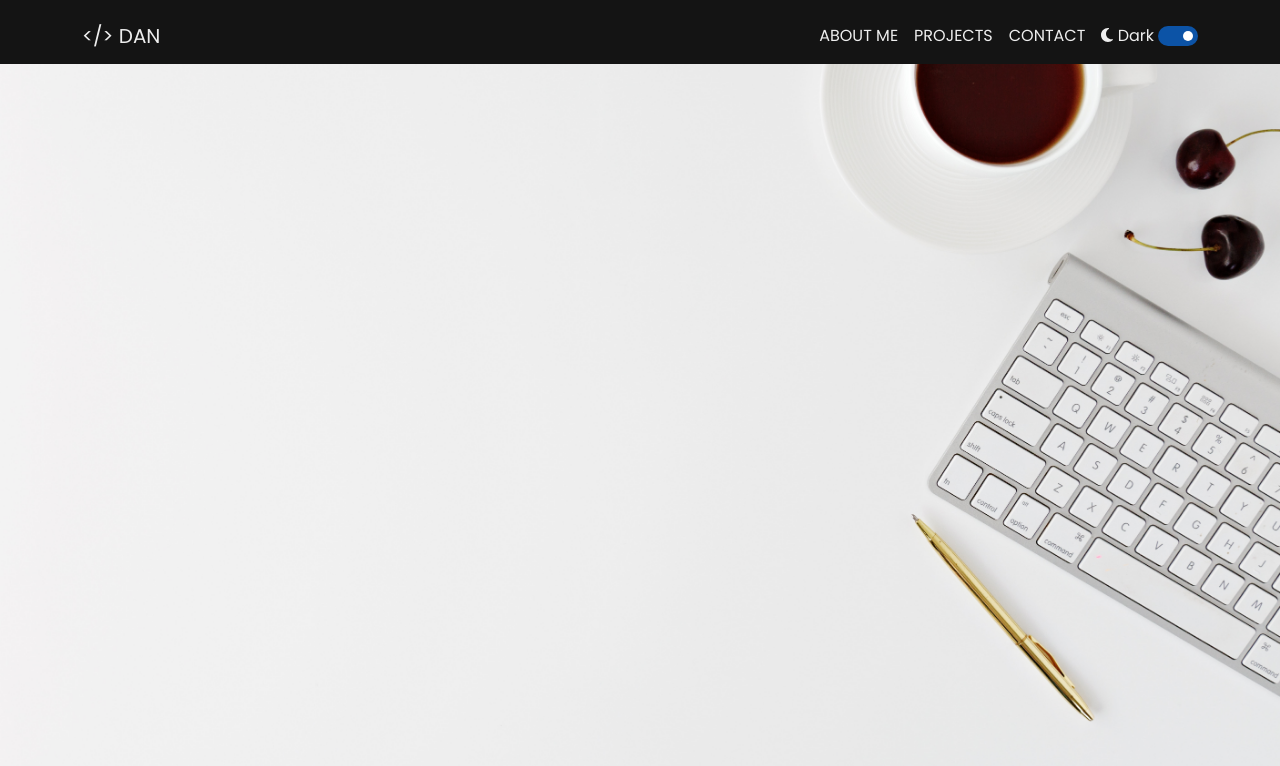
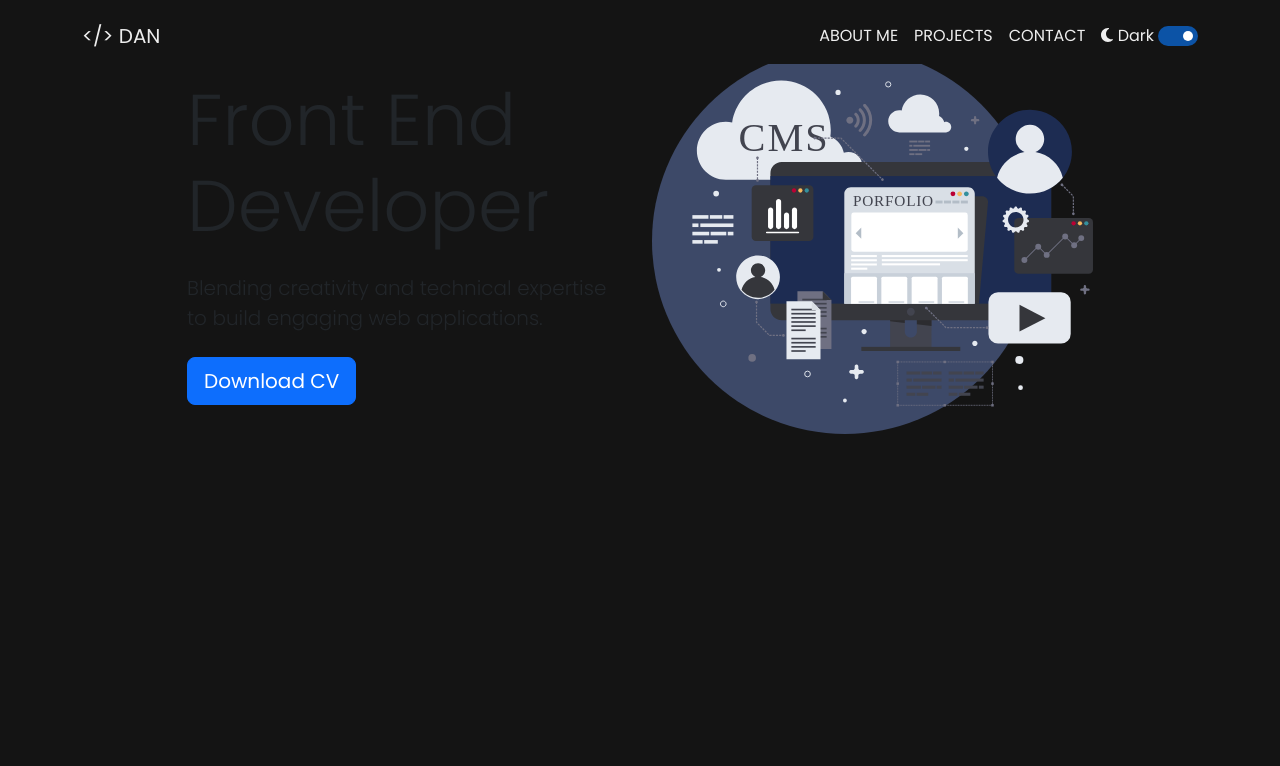
Before and after one commit to DAnoche/My-Porpolio, a React (Create React App) app: page / in a window 1280 px wide. Shown: the top 766 px of the page. Built offline with nearby package versions, Linux system fonts and the light colour scheme.

Commit message:
Add some contents to Hero Section

```diff
--- a/src/App.css
+++ b/src/App.css
@@ -138,7 +138,7 @@ label:active:after {
 
 /* Hero Sectino */
 .hero {
-  background: url("/public/assets/hero-bg.jpg");
+  /* background: url("/public/assets/hero-bg.jpg"); */
   height: 95vh;
   background-size: cover;
   background-position: center;
--- a/src/Components/hero.jsx
+++ b/src/Components/hero.jsx
@@ -3,7 +3,31 @@ import React from "react";
 function HeroSection(props) {
   return (
     <section className={`hero mt-5 ${props.theme}`}>
-      <div className="container">{/* Something Here */}</div>
+      <div className="container">
+        <div className="container-lg">
+          <div className="row justify-content-center align-items-center text-center text-md-start">
+            <div className="col-md-5 text-center text-md-start">
+              <h1>
+                <div className="display-2">Front End Developer</div>
+              </h1>
+              <p className="lead my-4">
+                Blending creativity and technical expertise to build engaging
+                web applications.
+              </p>
+              <a className="btn btn-primary btn-lg" href="#pricing">
+                Download CV
+              </a>
+            </div>
+            <div className="col-md-5 text-center d-none d-md-block">
+              <img
+                className="image-fluid"
+                src={"./assets/hero-pic.svg"}
+                alt="Web Developer"
+              />
+            </div>
+          </div>
+        </div>
+      </div>
     </section>
   );
 }
```
Also changed, not shown: public/assets/hero-pic.svg (added).
